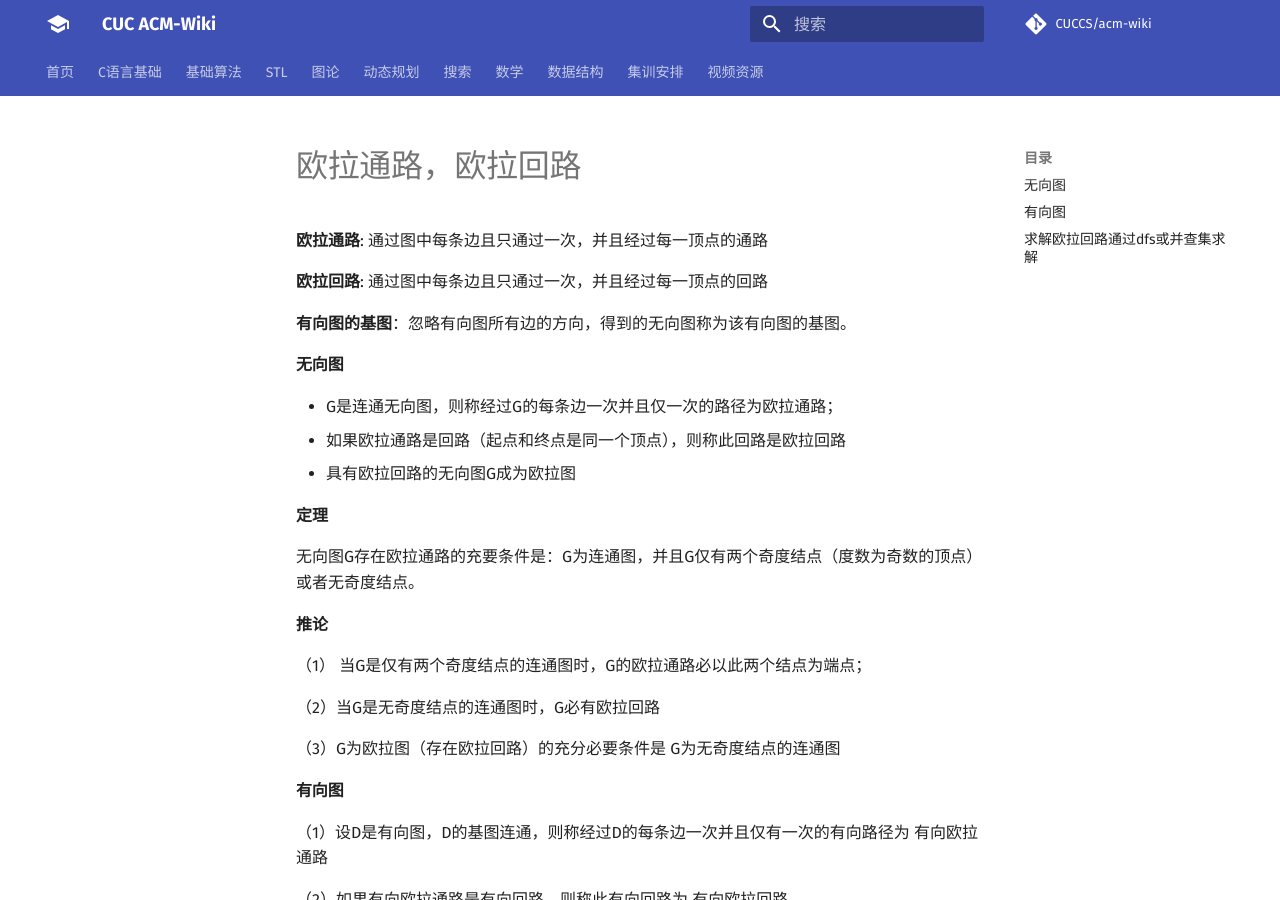
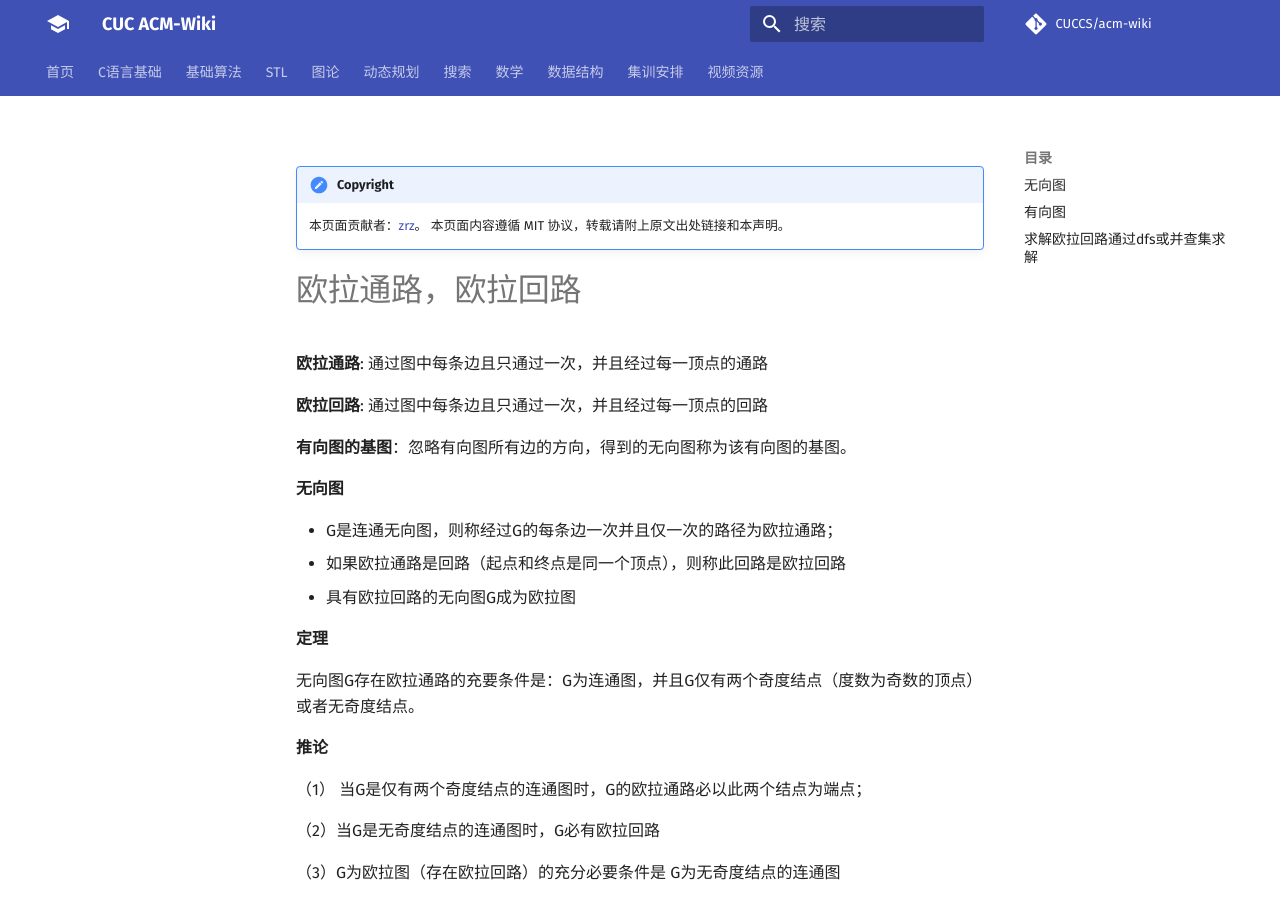
Before and after one commit to CUCCS/acm-wiki, an MkDocs documentation site: the page built from docs/graph/euler.md, in a window 1280 px wide and 900 px high. Built offline with MkDocs 1.6.1 and Material for MkDocs 9.7.7, drawn with Linux system fonts in a browser that asks for light colours; comment, search, counter and statistics services are not loaded.

Commit message:
增加协议

```diff
--- a/docs/graph/euler.md
+++ b/docs/graph/euler.md
@@ -1,3 +1,7 @@
+!!! note "Copyright"
+    本页面贡献者：[zrz](https://github.com/BehindShadow)。
+    本页面内容遵循 MIT 协议，转载请附上原文出处链接和本声明。
+
 # 欧拉通路，欧拉回路
 
 
```
